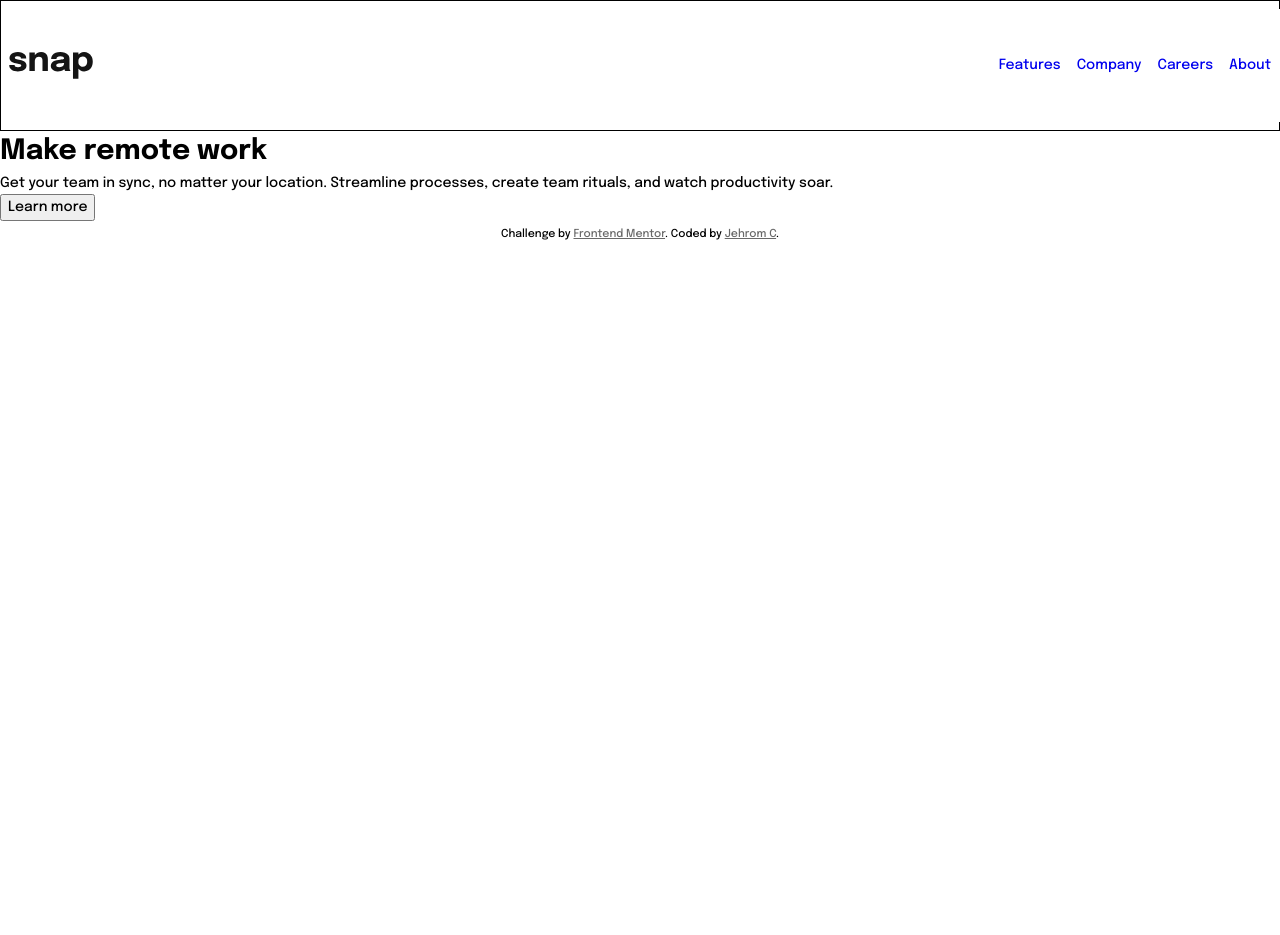
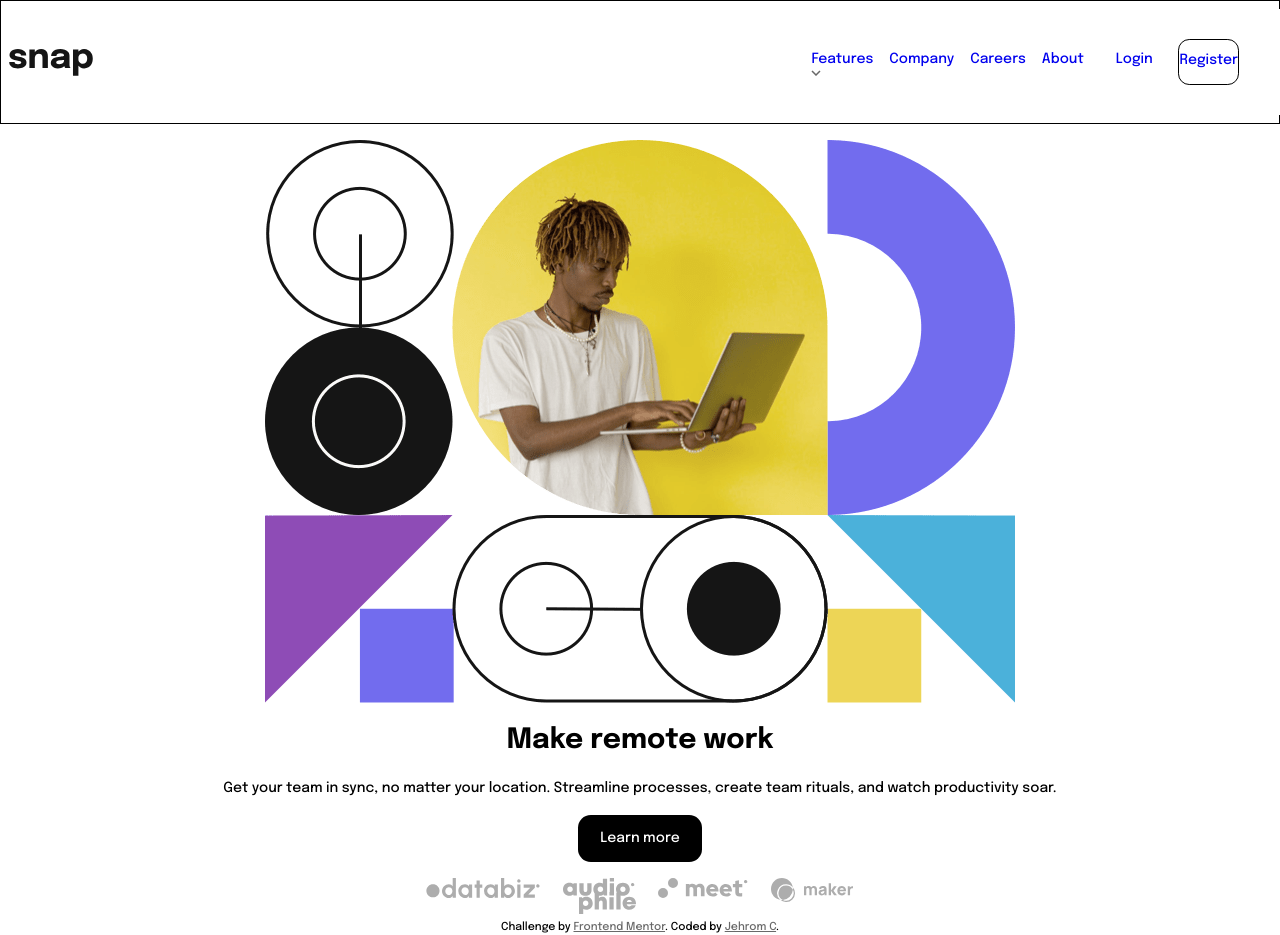
Before and after one commit to jehromc/FrontendMentor-Challenges, a website built with Vite: page intro-section-with-dropdown-navigation-main/index.html in a window 1280 px wide. Before the commit the page ends 800 px from the top, so only its background shows below. Built offline with nearby package versions, Linux system fonts and the light colour scheme.

Commit message:
update  design

```diff
--- a/intro-section-with-dropdown-navigation-main/app/js/main.js
+++ b/intro-section-with-dropdown-navigation-main/app/js/main.js
@@ -3,14 +3,17 @@ console.log('Intro Section challenge');
 const closeMenu = document.querySelector('.nav__menu--close');
 const openMenu = document.querySelector('.nav__menu--open');
 const navMenu = document.querySelector('[data-nav-menu]');
+const mobileBackdrop = document.querySelector('.mobile-backdrop');
 
 //shows  menu by adding the  class
 const openMenuHandler = () => {
   navMenu.classList.add('nav__container--show');
+  mobileBackdrop.classList.add('mobile-backdrop--show');
 };
 //hide   menu by removing the  class
 const closeMenuHandler = () => {
   navMenu.classList.remove('nav__container--show');
+  mobileBackdrop.classList.remove('mobile-backdrop--show');
 };
 openMenu.addEventListener('click', openMenuHandler);
 closeMenu.addEventListener('click', closeMenuHandler);
--- a/intro-section-with-dropdown-navigation-main/app/scss/layout/_body.scss
+++ b/intro-section-with-dropdown-navigation-main/app/scss/layout/_body.scss
@@ -3,13 +3,52 @@
 body {
   min-height: 100vh;
   font-size: 0.875rem;
-  // display: grid;
-  // grid-template-rows: 1fr;
-  // justify-content: center;
-  // align-items: center;
+  //display: grid;
+  ///grid-template-rows: 1fr;
+  //justify-content:center;
+  //align-items:flex-start;
   font-family: $ff-primary;
 }
+.main {
+  padding: 1rem 0;
+  &__title {
+    text-align: center;
+    padding: 1rem 0 0 0;
+  }
+  &__content {
+    text-align: center;
+    padding: 1rem 1rem;
+  }
+  &__container {
+    display: flex;
+    flex-direction: column;
+  }
+  &__hero__placeholder {
+    display: flex;
+    justify-content: center;
+  }
+}
+.cta {
+  color: white;
+  border-style: none;
+  background: black;
+  padding: 0.8rem 1.4rem;
+  border-radius: 0.8rem;
+  &__container {
+    display: flex;
+    // align-items: center;
+    justify-content: center;
+  }
+}
 
+.clients {
+  display: flex;
+
+  justify-content: center;
+  &__placeholder {
+    padding: 0 0.7rem;
+  }
+}
 //Footer
 .attribution {
   padding-top: 5px;
--- a/intro-section-with-dropdown-navigation-main/app/scss/layout/_navigation.scss
+++ b/intro-section-with-dropdown-navigation-main/app/scss/layout/_navigation.scss
@@ -13,7 +13,7 @@
   }
   &__list--primary {
     // display: none;
-    padding: 1rem 0;
+    padding: 0;
     gap: 1rem;
     @include media-query(large) {
       display: flex;
@@ -21,15 +21,36 @@
   }
   &__list--secondary {
     display: flex;
-    gap: 1rem;
+    flex-direction: column;
+    gap: 0.6rem;
+    padding: 0 2rem;
+    text-align: center;
+    @include media-query(large) {
+      flex-direction: row;
+      padding: 0 1rem;
+    }
   }
   &__list {
     list-style: none;
+    padding: 0.6rem 0;
+
+    &--register {
+      border: 1px solid black;
+      border-radius: 0.7rem;
+      @include media-query(large) {
+       // text-align: center;
+      //  padding: 0 1rem 0 0;
+      margin: 0 1rem;
+
+
+      }
+    }
   }
 
   &__menu--wrapper {
     display: flex;
     justify-content: right;
+    padding: 1rem 0.5rem 0.5rem 0;
   }
   &__menu--open {
     @include media-query(large) {
@@ -70,6 +91,23 @@
   }
 }
 
+.mobile-backdrop {
+  background: rgba(0, 0, 0, 0.8);
+  position: absolute;
+  top: -1rem;
+  left: -1rem;
+  height: 100vh;
+  width: 100vw;
+  z-index: 5;
+  display: none;
+  &--show {
+    display: block;
+  }
+  @include media-query(large) {
+    display: none;
+  }
+}
+
 @keyframes slide-in {
   0% {
     transform: translateX(50vw);
--- a/intro-section-with-dropdown-navigation-main/index.html
+++ b/intro-section-with-dropdown-navigation-main/index.html
@@ -33,37 +33,77 @@
         <a href="#" class="nav__menu--open">
           <img src="images/icon-menu.svg" alt="Open menu" />
         </a>
-
-        <div class="nav__container"  data-nav-menu>
-          <ul class="nav__list--primary">
+        <div class="mobile-backdrop"></div>
+        <div class="nav__container" data-nav-menu>
           <div class="nav__menu--wrapper">
             <a href="#" class="nav__menu--close">
               <img src="images/icon-close-menu.svg" alt="Close menu" />
             </a>
           </div>
+          <ul class="nav__list--primary">
             <li class="nav__list">
-              <a class="nav__link" href="#">Features</a>
+              <a class="nav__link" href="#">Features </a>  <img src="images/icon-arrow-down.svg" alt="expand menu" />
             </li>
             <li class="nav__list"><a class="nav__link" href="#">Company</a></li>
             <li class="nav__list"><a class="nav__link" href="#">Careers</a></li>
             <li class="nav__list"><a class="nav__link" href="#">About</a></li>
+
+            <ul class="nav__list--secondary">
+              <li class="nav__list"><a class="nav__link" href="#">Login</a></li>
+              <li class="nav__list nav__list--register">
+                <a class="nav__link nav__link--register" href="#">Register</a>
+              </li>
+            </ul>
           </ul>
         </div>
-        <!-- <ul class="nav__list--secondary">
-          <li class="nav__list"><a class="nav__link" href="#">Login</a></li>
-          <li class="nav__list"><a class="nav__link" href="#">Register</a></li>
-        </ul> -->
       </nav>
     </header>
-    <main>
-      <h1>Make remote work</h1>
-      <p>
+    <main class="main">
+      <div class="main__hero__placeholder">
+        <img
+          src="/intro-section-with-dropdown-navigation-main/images/image-hero-mobile.png"
+          alt="man using  laptop"
+        />
+      </div>
+      <div class="main__container">
+        <h1 class="main__title">Make remote work</h1>
+        <p class="main__content">
           Get your team in sync, no matter your location. Streamline processes,
           create team rituals, and watch productivity soar.
         </p>
-      <button>Learn more</button>
+        <div class="cta__container">
+          <button class="cta">Learn more</button>
+        </div>
+      </div>
     </main>
-
+    <section>
+      <div class="clients">
+        <div class="clients__placeholder">
+          <img
+            src="/intro-section-with-dropdown-navigation-main/images/client-databiz.svg"
+            alt="man using  laptop"
+          />
+        </div>
+        <div class="clients__placeholder">
+          <img
+            src="/intro-section-with-dropdown-navigation-main/images/client-audiophile.svg"
+            alt="man using  laptop"
+          />
+        </div>
+        <div class="clients__placeholder">
+          <img
+            src="/intro-section-with-dropdown-navigation-main/images/client-meet.svg"
+            alt="man using  laptop"
+          />
+        </div>
+        <div class="clients__placeholder">
+          <img
+            src="/intro-section-with-dropdown-navigation-main/images/client-maker.svg"
+            alt="man using  laptop"
+          />
+        </div>
+      </div>
+    </section>
     <footer>
       <div class="attribution">
         Challenge by
```
Lines whose indentation alone changed are shown as unchanged.
